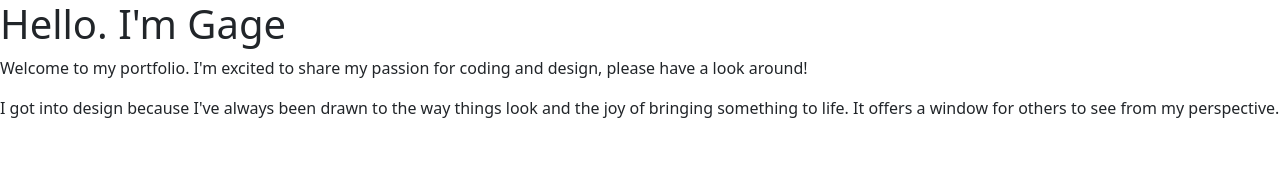
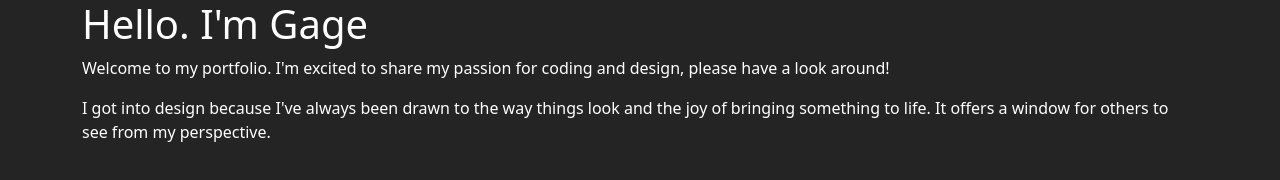
Before and after one commit to gagenzmer/portfolio, a plain HTML site: page index.html in a window 1280 px wide. Drawn offline with nearby package versions, Linux system fonts and the light colour scheme.

Commit message:
linked a main CSS
Created and linked to a main CSS file

```diff
--- a/index.html
+++ b/index.html
@@ -5,11 +5,14 @@
         <meta charset="urf-8">
         <meta name="viewport" content="width=device-width, initial-scale=1">
         <link href="https://cdn.jsdelivr.net/npm/bootstrap@5.2.0/dist/css/bootstrap.min.css" rel="stylesheet">
+        <link rel="stylesheet" href="main.css">
         <script src="https://cdn.jsdelivr.net/npm/bootstrap@5.2.0/dist/js/bootstrap.bundle.min.js"></script>
     </head>
     <body>
-        <h1>Hello. I'm Gage</h1>
-        <p>Welcome to my portfolio. I'm excited to share my passion for coding and design, please have a look around!</p>
-        <p>I got into design because I've always been drawn to the way things look and the joy of bringing something to life. It offers a window for others to see from my perspective.</p>
+        <section class="container">
+            <h1 class="text=center">Hello. I'm Gage</h1>
+            <p>Welcome to my portfolio. I'm excited to share my passion for coding and design, please have a look around!</p>
+            <p>I got into design because I've always been drawn to the way things look and the joy of bringing something to life. It offers a window for others to see from my perspective.</p>
+        </section>
     </body>
 </html>
--- /dev/null
+++ b/main.css
@@ -0,0 +1,4 @@
+body {
+    background-color: rgb(36, 36, 36);
+    color: white;
+}
```
